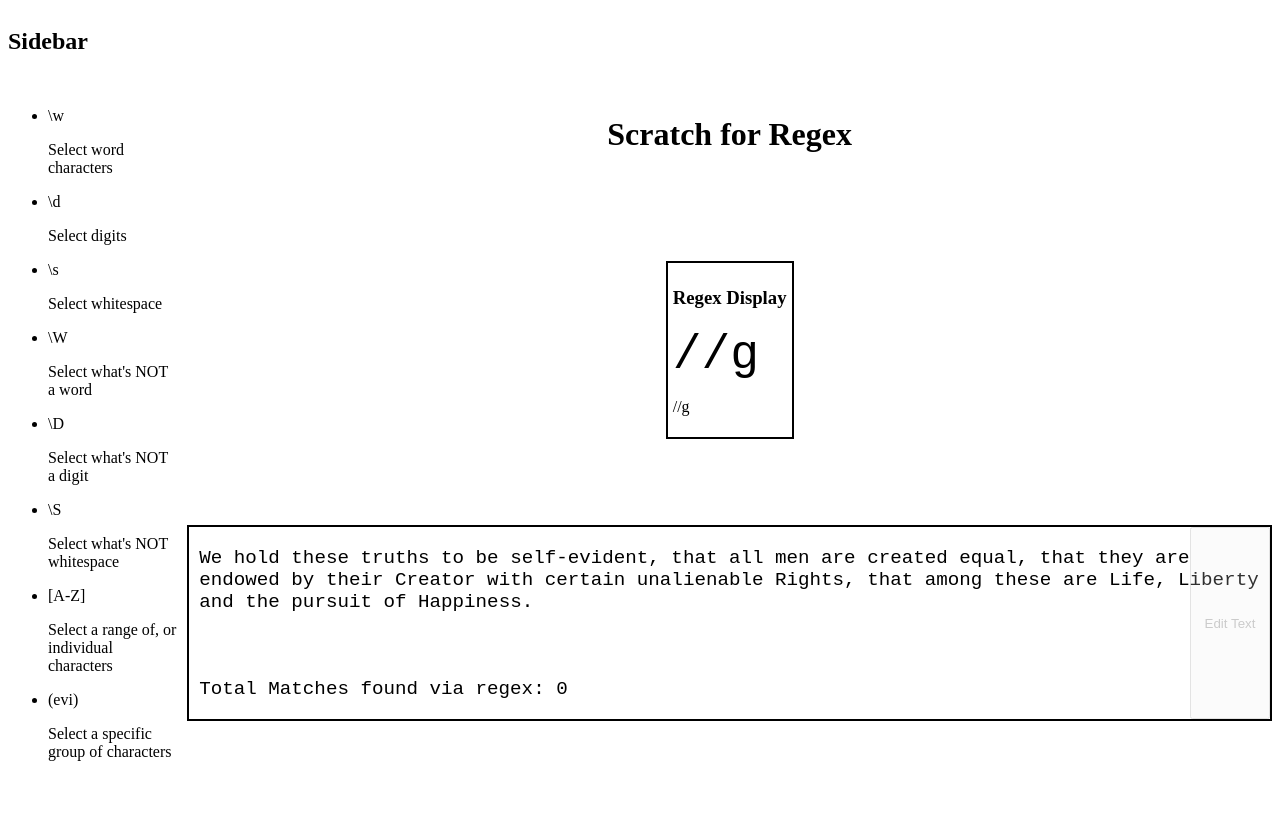
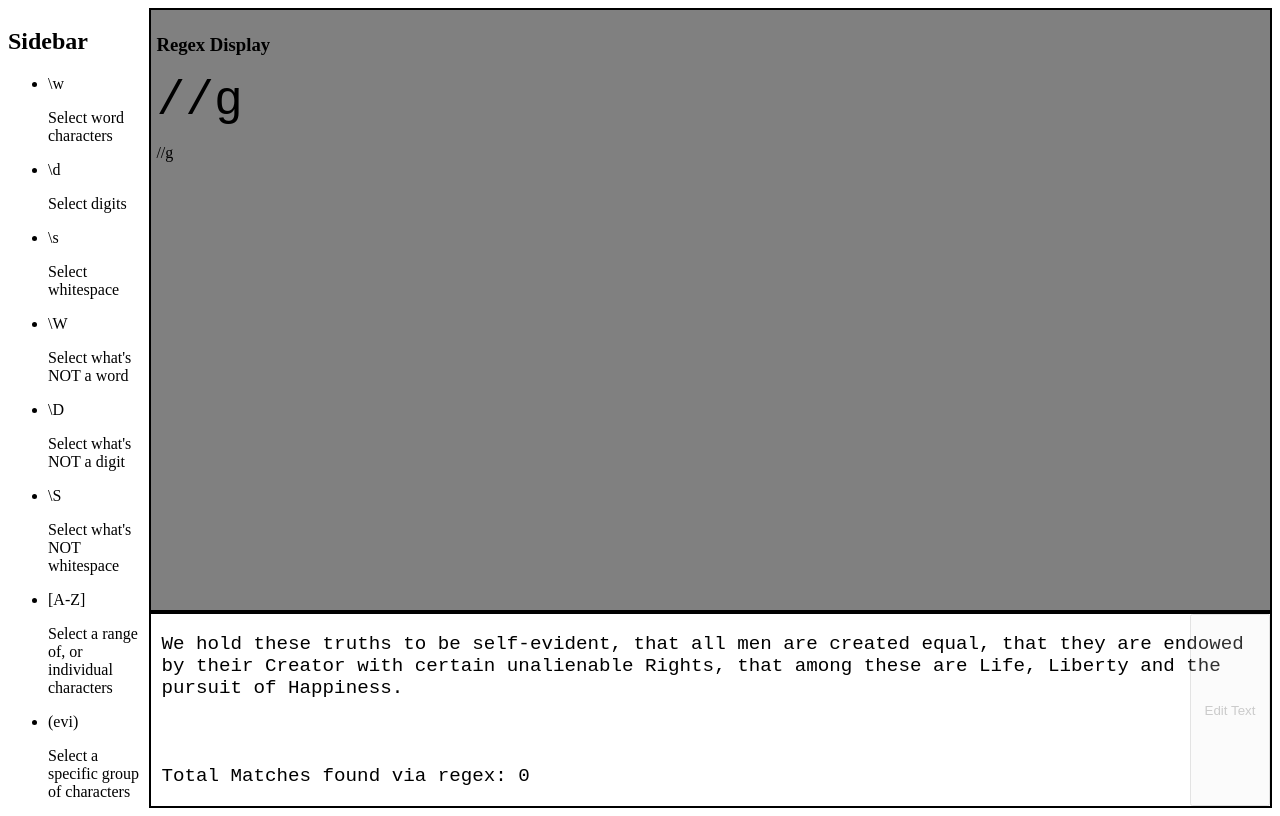
Before and after one commit to scratch-for-regex/main, a React (Create React App) app in the folder scratch/: page / in a window 1280 px wide. Built offline with nearby package versions, Linux system fonts and the light colour scheme; what redux-promise-middleware would draw is missing.

Commit message:
scss files created, minor styling currently.

```diff
--- a/scratch/src/App.js
+++ b/scratch/src/App.js
@@ -10,7 +10,6 @@ function App() {
         <div className="app">
             <SideBar />
             <div className="main-content">
-                <h1>Scratch for Regex</h1>
                 <RegexDisplay />
                 <RegexTextArea />
             </div>
--- a/scratch/src/App.scss
+++ b/scratch/src/App.scss
@@ -1,13 +1,6 @@
 .app {
     height: 100vh;
     display: flex;
-
-    .sidebar {
-        width: 30%;
-        margin-right: 10px;
-        display: flex;
-        flex-flow: column;
-    }
 
     .main-content {
         display: flex;
--- a/scratch/src/components/RegexDisplay/index.js
+++ b/scratch/src/components/RegexDisplay/index.js
@@ -10,9 +10,9 @@ const RegexDisplay = () => {
     const arrayRegex = useSelector(selectedChars)
 
     return (
-        <Dropzone>
-            <div className="regex-display">
-                <h3>Regex Display</h3>
+        <div className="regex-display">
+            <h3>Regex Display</h3>
+            <Dropzone>
                 <div className="display-card-container">
                     {" "}
                     <span>/</span>
@@ -24,9 +24,9 @@ const RegexDisplay = () => {
                     ))}
                     <span>/g</span>
                 </div>
-                <p>{formattedRegex}</p>
-            </div>
-        </Dropzone>
+            </Dropzone>
+            <p>{formattedRegex}</p>
+        </div>
     )
 }
 
--- a/scratch/src/components/RegexDisplay/index.scss
+++ b/scratch/src/components/RegexDisplay/index.scss
@@ -1,4 +1,7 @@
 .regex-display {
+    background: #808080;
+    height: 100%;
+    width: 100%;
     box-sizing: border-box;
     padding: 5px;
     border: 2px solid black;
--- /dev/null
+++ b/scratch/src/components/SideBar/SideBar.scss
@@ -0,0 +1,6 @@
+.sidebar {
+    width: 30%;
+    margin-right: 10px;
+    display: flex;
+    flex-flow: column;
+}
```
